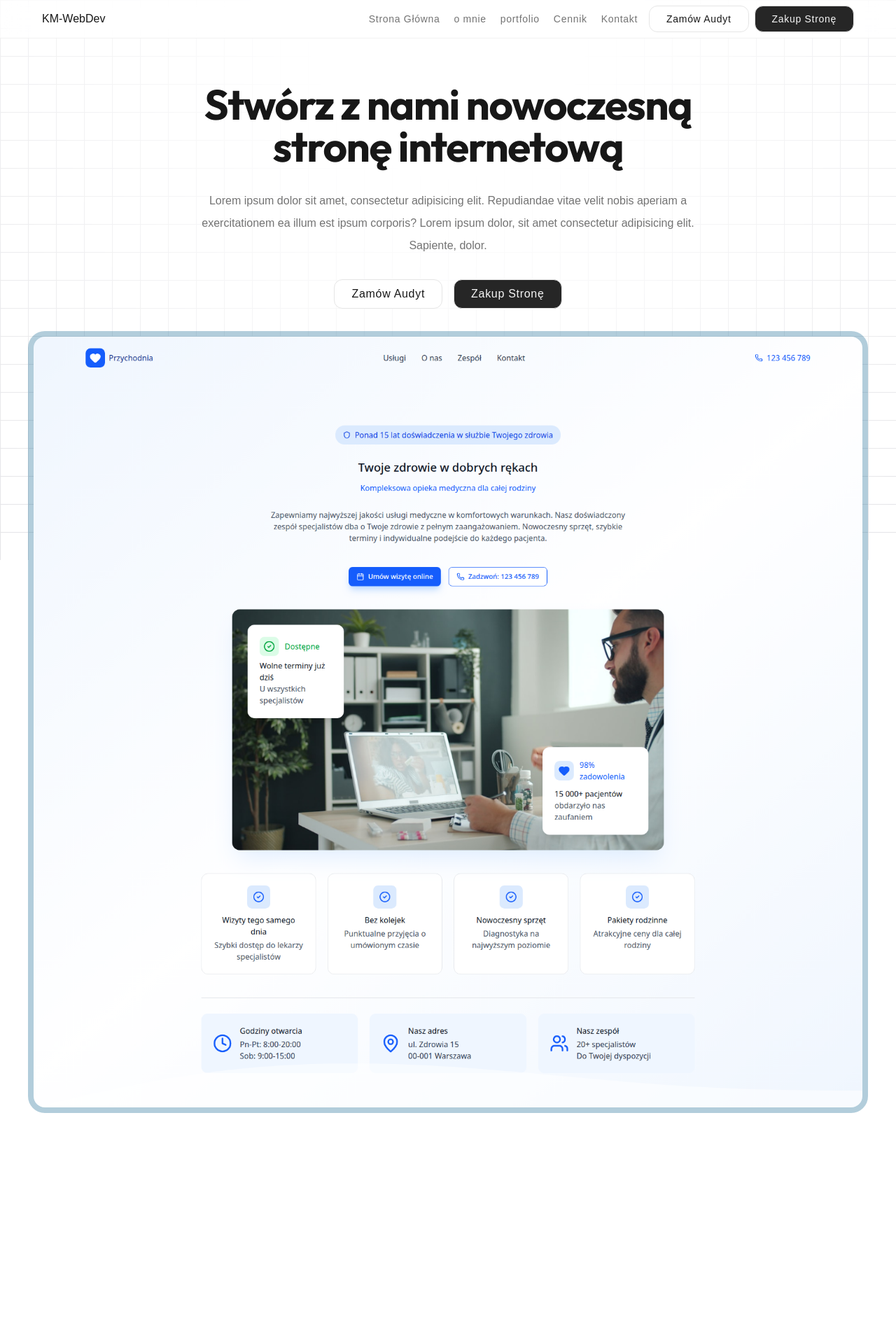
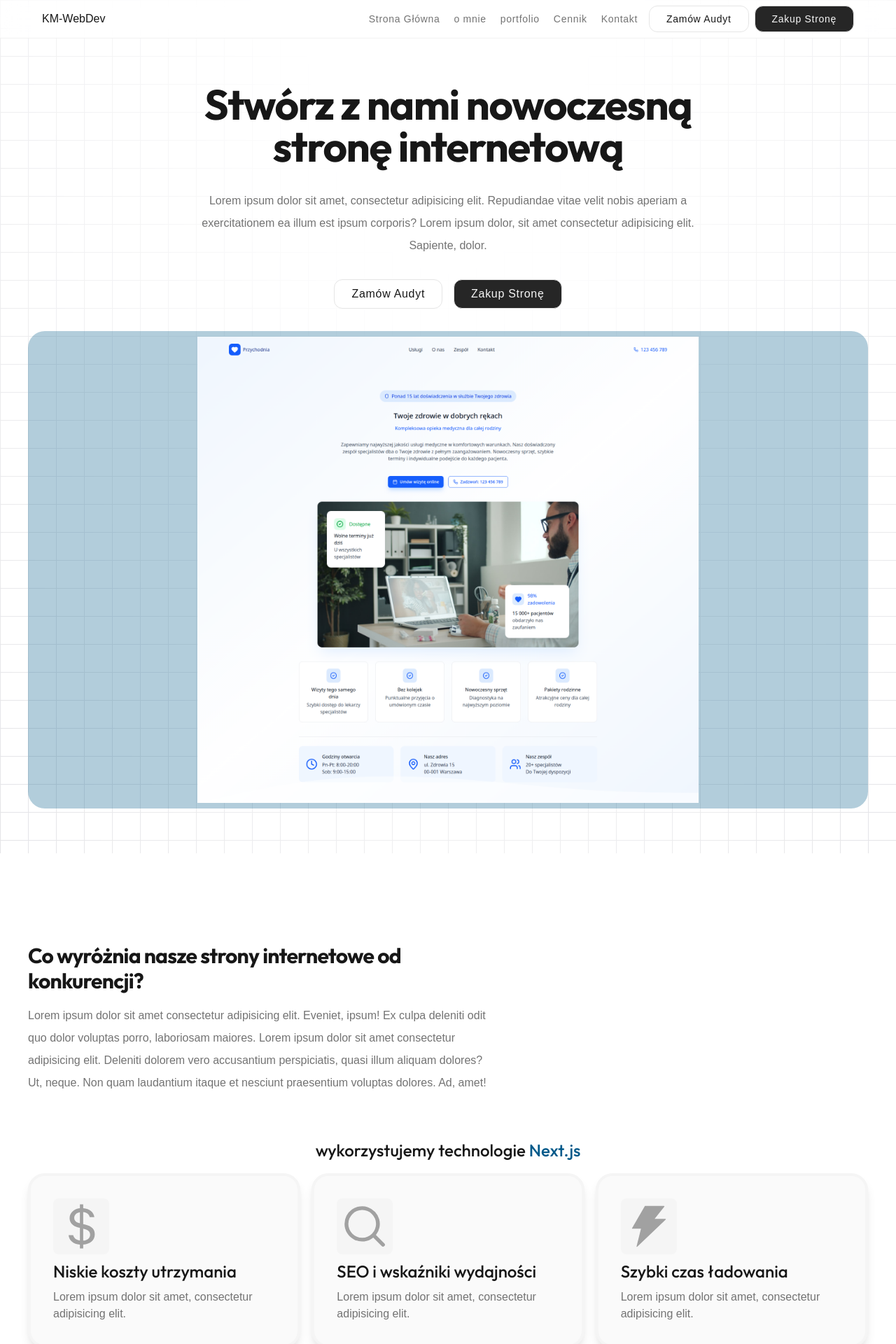
Before and after one commit to KM-WebDev/site, a Next.js app: page / in a window 1280 px wide. Shown: the top 1920 px of the page at 70% size. Before the commit the page ends 1590 px from the top, so only its background shows below. Built offline with nearby package versions, Linux system fonts and the light colour scheme.

Commit message:
add HomeTech

```diff
--- a/components/base/Button.tsx
+++ b/components/base/Button.tsx
@@ -19,11 +19,13 @@ export interface ButtonProps {
     href?: string;
     as?: "button" | "link";
     variant?: variant;
+    capitalize?: boolean;
 }
 
 export default function Button({
     children,
     variant = "primary",
+    capitalize = true,
     className: passedClassName,
     href = "/",
     text,
@@ -33,10 +35,11 @@ export default function Button({
     const base =
         "group/button relative flex cursor-pointer items-center justify-center";
     const className =
-        " gap-4 rounded-xl px-6 py-2 text-base font-medium transition-all duration-200";
+        "gap-4 rounded-xl px-6 py-2 text-base font-medium transition-all duration-200";
 
     const combinedClasses = cn(
         variants[variant],
+        capitalize && "capitalize",
         base,
         className,
         passedClassName
--- a/components/base/Heading.tsx
+++ b/components/base/Heading.tsx
@@ -5,7 +5,7 @@ type Heading = "h1" | "h2" | "h3" | "h4" | "h5" | "h6";
 type variant = "primary" | "secondary" | "base";
 
 const variants: Record<variant, string> = {
-    primary: "text-clr-text-strong",
+    primary: "text-sky-800",
     secondary: "",
     base: "text-clr-text-strong",
 };
@@ -69,7 +69,7 @@ export default function Heading({
     text,
     variant = "base",
 }: HeadingProps) {
-    const Tag = semantic ? semantic : "p";
+    const Tag = semantic ? semantic : "span";
     const styleTarget = styling ? styling : semantic;
     return (
         <Tag
--- a/components/base/Section.tsx
+++ b/components/base/Section.tsx
@@ -1,75 +1,24 @@
 import { cn } from "@/lib/utils";
-type paddingDirection = "top" | "bottom";
-type SpaceSizes = "xs" | "sm" | "md" | "lg" | "xl";
 
 interface SectionProps {
     children: React.ReactNode;
     className?: string;
-    padded?: paddingDirection[] | boolean;
-    paddingSize?: SpaceSizes;
 }
 
 interface ContentProps {
     children: React.ReactNode;
     className?: string;
-    gapped?: boolean;
-    gapSize?: SpaceSizes;
 }
 
-const sectionPaddingTop = {
-    xs: "pt-size-xs",
-    sm: "pt-size-sm",
-    md: "pt-size-md",
-    lg: "pt-size-lg",
-    xl: "pt-size-xl",
-};
-
-const sectionPaddingBottom = {
-    xs: "pb-size-xs",
-    sm: "pb-size-sm",
-    md: "pb-size-md",
-    lg: "pb-size-lg",
-    xl: "pb-size-xl",
-};
-
-export default function Section({
-    children,
-    className,
-    padded = ["top", "bottom"],
-    paddingSize = "md",
-}: SectionProps) {
+export default function Section({ children, className }: SectionProps) {
     return (
-        <section
-            className={cn(
-                "flex flex-col items-center",
-                Array.isArray(padded) &&
-                    padded.includes("top") &&
-                    sectionPaddingTop[paddingSize],
-                Array.isArray(padded) &&
-                    padded.includes("bottom") &&
-                    sectionPaddingBottom[paddingSize],
-                className
-            )}
-        >
+        <section className={cn("flex flex-col items-center", className)}>
             {children}
         </section>
     );
 }
 
-const contentGap = {
-    xs: "gap-size-xs",
-    sm: "gap-size-sm",
-    md: "gap-size-md",
-    lg: "gap-size-lg",
-    xl: "gap-size-xl",
-};
-
-function Content({
-    children,
-    className,
-    gapped = true,
-    gapSize = "md",
-}: ContentProps) {
+function Content({ children, className }: ContentProps) {
     return (
         <div className="flex h-full w-full flex-col items-center">
             <div
@@ -78,7 +27,6 @@ function Content({
                     "container flex flex-col px-4 xl:max-w-[1200px]",
                     "lg:px-5",
                     "xl:px-0",
-                    gapped && contentGap[gapSize],
                     className
                 )}
             >
--- a/components/pages/home/HomeHero.tsx
+++ b/components/pages/home/HomeHero.tsx
@@ -8,10 +8,10 @@ import Image from "next/image";
 
 export default function HomeHero() {
     return (
-        <Section className="bg-clr-bg-light py-size-xl" padded={false}>
+        <Section className="bg-clr-bg-light py-size-xl relative">
             <HeaderHeightPadding />
             <GridBackground />
-            <Section.Content className="relative flex h-screen">
+            <Section.Content className="gap-size-md relative flex">
                 <Heading
                     semantic="h1"
                     className="mx-auto max-w-3xl text-center lg:text-6xl"
@@ -27,12 +27,12 @@ export default function HomeHero() {
                 </Text>
 
                 <div className="flex justify-center gap-4 text-sm tracking-wider">
-                    <Button text="Zamów Audyt" variant="opposite" />
-                    <Button text="Zakup Stronę" />
+                    <Button text="zamów audyt" variant="opposite" />
+                    <Button text="zakup stronę" />
                 </div>
 
                 <div className="p-size-xs rounded-[24px] bg-sky-800/30">
-                    <div className="relative aspect-[1720/1600] w-full overflow-hidden rounded-2xl">
+                    <div className="relative aspect-[16/9] w-full overflow-hidden rounded-2xl">
                         <Image
                             src={"/test-hero.png"}
                             fill
--- a/components/pages/home/HomePage.tsx
+++ b/components/pages/home/HomePage.tsx
@@ -1,9 +1,11 @@
 import HomeHero from "./HomeHero";
+import HomeTech from "./HomeTech";
 
 export default function HomePage() {
     return (
         <>
             <HomeHero />
+            <HomeTech />
         </>
     );
 }
--- /dev/null
+++ b/components/pages/home/HomeTech.tsx
@@ -0,0 +1,100 @@
+import Heading from "@/components/base/Heading";
+import Section from "@/components/base/Section";
+import Text from "@/components/base/Text";
+import SpotlightCard from "@/third-party/react-bits/SpotlightCard";
+import * as motion from "motion/react-client";
+import { BsCurrencyDollar } from "react-icons/bs";
+import { HiMiniMagnifyingGlass } from "react-icons/hi2";
+import { AiFillThunderbolt } from "react-icons/ai";
+import { GiGrowth } from "react-icons/gi";
+import { BsPlugin } from "react-icons/bs";
+import { IoShieldCheckmark } from "react-icons/io5";
+const spotlight = "rgba(0, 166, 244, 0.25)";
+
+const cards = [
+    {
+        Icon: BsCurrencyDollar,
+        title: "Niskie koszty utrzymania",
+        text: " Lorem ipsum dolor sit amet, consectetur adipisicing elit. ",
+    },
+    {
+        Icon: HiMiniMagnifyingGlass,
+        title: "SEO i wskaźniki wydajności",
+        text: " Lorem ipsum dolor sit amet, consectetur adipisicing elit. ",
+    },
+    {
+        Icon: AiFillThunderbolt,
+        title: "Szybki czas ładowania",
+        text: " Lorem ipsum dolor sit amet, consectetur adipisicing elit. ",
+    },
+    {
+        Icon: GiGrowth,
+        title: "Skalowanie i rozwój",
+        text: " Lorem ipsum dolor sit amet, consectetur adipisicing elit. ",
+    },
+    {
+        Icon: BsPlugin,
+        title: "Liczba wtyczek",
+        text: " Lorem ipsum dolor sit amet, consectetur adipisicing elit. ",
+    },
+    {
+        Icon: IoShieldCheckmark,
+        title: "Bezpieczeństwo ",
+        text: " Lorem ipsum dolor sit amet, consectetur adipisicing elit. ",
+    },
+];
+
+export default function HomeTech() {
+    return (
+        <Section className="py-size-4xl">
+            <Section.Content className="gap-size-xl">
+                <div className="gap-size-sm flex max-w-2xl flex-col self-start">
+                    <Heading
+                        semantic="h2"
+                        text="Co wyróżnia nasze strony internetowe od konkurencji?"
+                    />
+                    <Text muted>
+                        Lorem ipsum dolor sit amet consectetur adipisicing elit.
+                        Eveniet, ipsum! Ex culpa deleniti odit quo dolor
+                        voluptas porro, laboriosam maiores. Lorem ipsum dolor
+                        sit amet consectetur adipisicing elit. Deleniti dolorem
+                        vero accusantium perspiciatis, quasi illum aliquam
+                        dolores? Ut, neque. Non quam laudantium itaque et
+                        nesciunt praesentium voluptas dolores. Ad, amet!
+                    </Text>
+                </div>
+
+                <div className="gap-size-sm flex flex-col items-center">
+                    <Heading styling="h3">
+                        <span>wykorzystujemy technologie</span>{" "}
+                        <Heading styling="h3" variant="primary">
+                            Next.js
+                        </Heading>
+                    </Heading>
+
+                    <div className="gap-size-sm grid auto-rows-fr grid-cols-3 items-stretch">
+                        {cards.map((card, i) => {
+                            return (
+                                <SpotlightCard
+                                    key={card.title + i}
+                                    className="bg-clr-bg gap-size-xs group/card border-clr-bg-dark shadow-clr-bg-extra-dark flex flex-col border-4 shadow-lg duration-300 hover:border-sky-500/30 hover:shadow-sky-500/30"
+                                    spotlightColor={spotlight}
+                                >
+                                    <div className="bg-clr-bg-dark w-fit rounded-lg p-1 transition-colors duration-300 group-hover/card:bg-sky-500/40">
+                                        <card.Icon className="text-clr-text-extra-muted text-7xl transition-colors duration-300 group-hover/card:text-white" />
+                                    </div>
+                                    <Heading semantic="h3" text={card.title} />
+                                    <Text
+                                        text={card.text}
+                                        className="leading-normal"
+                                        muted
+                                    />
+                                </SpotlightCard>
+                            );
+                        })}
+                    </div>
+                </div>
+            </Section.Content>
+        </Section>
+    );
+}
--- /dev/null
+++ b/third-party/react-bits/SpotlightCard.tsx
@@ -0,0 +1,76 @@
+"use client";
+
+import { cn } from "@/lib/utils";
+import React, { useRef, useState } from "react";
+
+interface Position {
+    x: number;
+    y: number;
+}
+
+interface SpotlightCardProps extends React.PropsWithChildren {
+    className?: string;
+    spotlightColor?: `rgba(${number}, ${number}, ${number}, ${number})`;
+}
+
+const SpotlightCard: React.FC<SpotlightCardProps> = ({
+    children,
+    className = "",
+    spotlightColor = "rgba(255, 255, 255, 0.25)",
+}) => {
+    const divRef = useRef<HTMLDivElement>(null);
+    const [isFocused, setIsFocused] = useState<boolean>(false);
+    const [position, setPosition] = useState<Position>({ x: 0, y: 0 });
+    const [opacity, setOpacity] = useState<number>(0);
+
+    const handleMouseMove: React.MouseEventHandler<HTMLDivElement> = (e) => {
+        if (!divRef.current || isFocused) return;
+
+        const rect = divRef.current.getBoundingClientRect();
+        setPosition({ x: e.clientX - rect.left, y: e.clientY - rect.top });
+    };
+
+    const handleFocus = () => {
+        setIsFocused(true);
+        setOpacity(0.6);
+    };
+
+    const handleBlur = () => {
+        setIsFocused(false);
+        setOpacity(0);
+    };
+
+    const handleMouseEnter = () => {
+        setOpacity(0.6);
+    };
+
+    const handleMouseLeave = () => {
+        setOpacity(0);
+    };
+
+    return (
+        <div
+            ref={divRef}
+            onMouseMove={handleMouseMove}
+            onFocus={handleFocus}
+            onBlur={handleBlur}
+            onMouseEnter={handleMouseEnter}
+            onMouseLeave={handleMouseLeave}
+            className={cn(
+                "relative overflow-hidden rounded-3xl border border-neutral-800 bg-neutral-900 p-8",
+                className
+            )}
+        >
+            <div
+                className="pointer-events-none absolute inset-0 opacity-0 transition-opacity duration-500 ease-in-out"
+                style={{
+                    opacity,
+                    background: `radial-gradient(circle at ${position.x}px ${position.y}px, ${spotlightColor}, transparent 80%)`,
+                }}
+            />
+            {children}
+        </div>
+    );
+};
+
+export default SpotlightCard;
```
